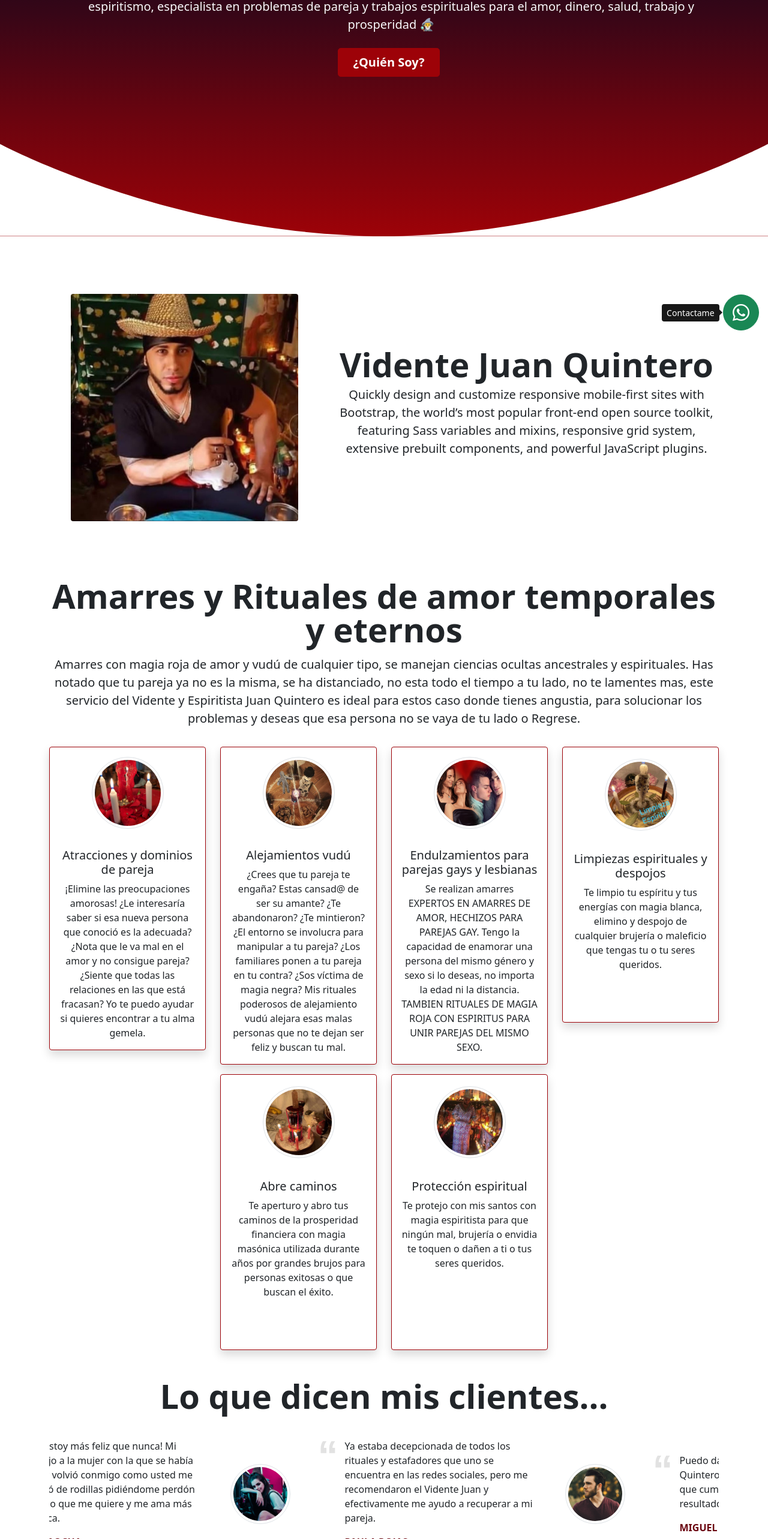
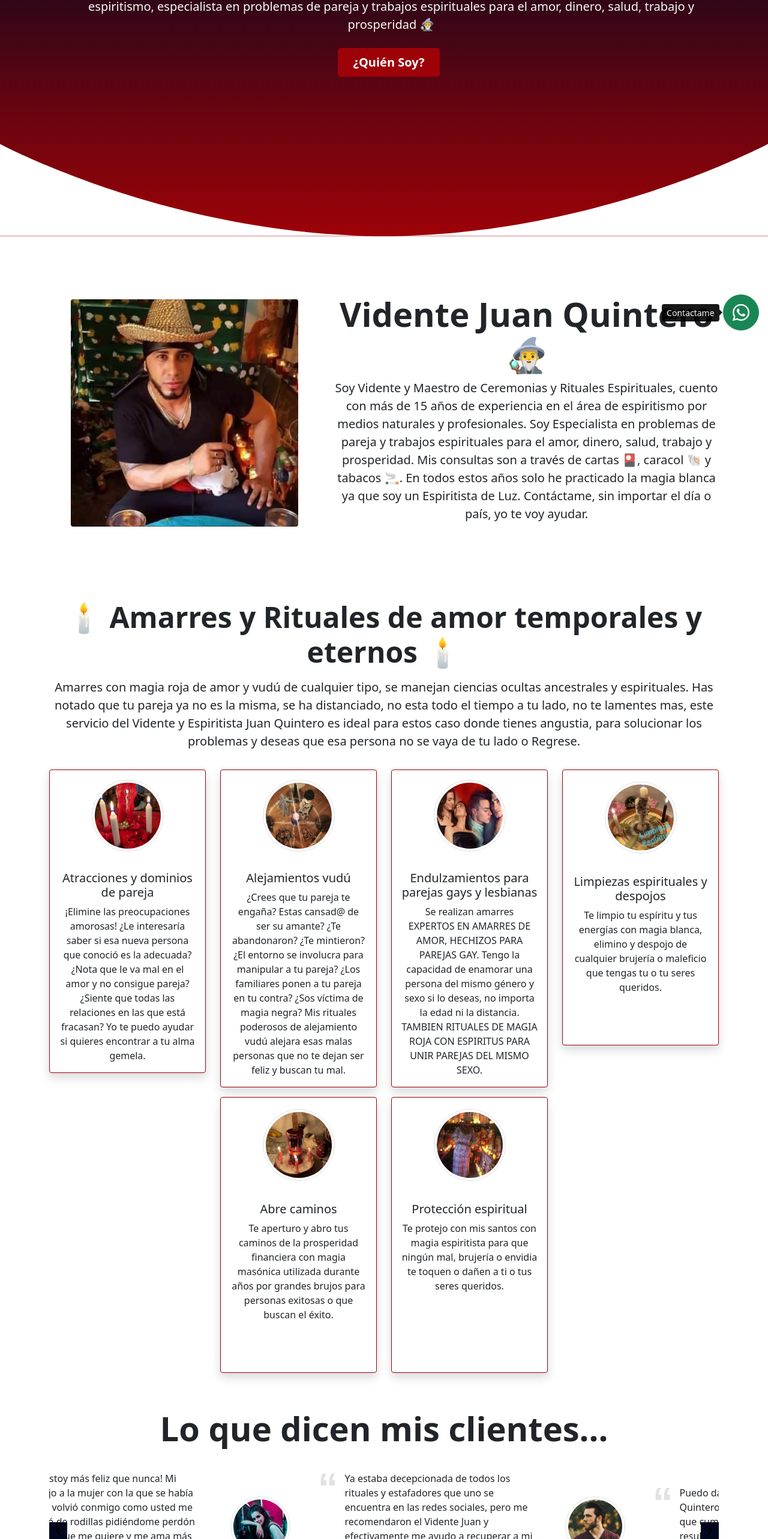
Before and after one commit to codeslator/tarot-espiritual-landing-page, a Vue app: page /#/ in a window 1280 px wide. Shown: the part 234-2800 px from the top of the page at 60% size. Built offline with nearby package versions, Linux system fonts and the light colour scheme.

Commit message:
cambiando mensajes de contenidos del page, agregando nuevo favicon, cambiando archivo de deploy

```diff
--- a/public/index.html
+++ b/public/index.html
@@ -1,12 +1,15 @@
 <!DOCTYPE html>
-<html lang="">
+<html lang="es">
   <head>
     <meta charset="utf-8">
     <meta http-equiv="X-UA-Compatible" content="IE=edge">
     <meta name="viewport" content="width=device-width,initial-scale=1.0">
+    <meta name="description" content="Vidente, Maestro de Ceremonias y Rituales Espirituales, con más de 15 años de experiencia en el área de espiritismo, especialista en problemas de pareja y trabajos espirituales para el amor, dinero, salud, trabajo y prosperidad.">
+    <meta name="keywords" content="vidente jaun quintero, juan quintero, vidente, tarot espiritual, rituales de amor, rituales de dinero, maestro de ceremonia, ceremonia, rituales espirituales, problemas de pareja, rituales de salud, rituales, maestro juan quintero, limpieza de caminos, amarres, abre caminos, vudu, alejamientos vudu, despojos">
     <link rel="icon" href="<%= BASE_URL %>favicon.ico">
     <link rel="stylesheet" href="https://pro.fontawesome.com/releases/v5.10.0/css/all.css" integrity="sha384-AYmEC3Yw5cVb3ZcuHtOA93w35dYTsvhLPVnYs9eStHfGJvOvKxVfELGroGkvsg+p" crossorigin="anonymous"/>
-    <title><%= htmlWebpackPlugin.options.title %></title>
+    <!-- <title><%= htmlWebpackPlugin.options.title %></title> -->
+    <title>Vidente Juan Quintero</title>
   </head>
   <body>
     <noscript>
--- a/src/components/Footer.vue
+++ b/src/components/Footer.vue
@@ -18,7 +18,7 @@
       </li>
     </ul>
     <div class="py-3 d-flex justify-content-center">
-      <span class="text-center text-muted">&copy; {{ new Date().getFullYear() }} - Cuellar Technologies - Codeslator.dev</span>
+      <span class="text-center text-muted">&copy; {{ new Date().getFullYear() }} - Powered by Codeslator.dev</span>
     </div>
   </footer>
 </template>
--- a/src/data/about.js
+++ b/src/data/about.js
@@ -1,5 +1,5 @@
 export const aboutSection = {
   title: 'Vidente Juan Quintero',
-  text: 'Quickly design and customize responsive mobile-first sites with Bootstrap, the world’s most popular front-end open source toolkit, featuring Sass variables and mixins, responsive grid system, extensive prebuilt components, and powerful JavaScript plugins.',
+  text: 'Soy Vidente y Maestro de Ceremonias y Rituales Espirituales, cuento con más de 15 años de experiencia en el área de espiritismo por medios naturales y profesionales. Soy Especialista en problemas de pareja y trabajos espirituales para el amor, dinero, salud, trabajo y prosperidad. Mis consultas son a través de cartas 🎴, caracol 🐚 y tabacos 🚬. En todos estos años solo he practicado la magia blanca ya que soy un Espiritista de Luz. Contáctame, sin importar el día o país, yo te voy ayudar.',
   imageUrl: require('@/assets/tarot.espiritual.jpg'),
 };
--- a/src/data/contacts.js
+++ b/src/data/contacts.js
@@ -16,8 +16,8 @@ export const contactsSection = [
   },
   {
     icon: 'fa fa-envelope',
-    contact: 'tarot.espirutal.amarre@gmail.com',
-    url: 'tarot.espirutal.amarre@gmail.com'
+    contact: 'tarot.espiritual.amarre@gmail.com',
+    url: 'tarot.espiritual.amarre@gmail.com'
   },
 
 ];
--- a/src/views/About.vue
+++ b/src/views/About.vue
@@ -2,7 +2,9 @@
   <section class="about" id="about">
     <div class="container mt-5">
       <div class="row mb-5 align-items-center">
-        <div class="col-sm-12 col-md-5 col-lg-5 d-flex justify-content-center p-5">
+        <div
+          class="col-sm-12 col-md-5 col-lg-5 d-flex justify-content-center p-5"
+        >
           <img
             class="rounded img-fluid"
             :src="section.imageUrl"
@@ -10,8 +12,9 @@
           />
         </div>
         <div class="col-sm-12 col-md-7 col-lg-7 py-5">
-          <h1 class="display-4 fw-bold lh-1 text-center">
-            {{ section.title }}
+          <h1 class="display-4 text-center">
+            <span class="fw-bold lh-1">{{ section.title }}</span>
+            🧙‍♂️
           </h1>
           <p class="lead text-center">
             {{ section.text }}
@@ -23,20 +26,19 @@
 </template>
 
 <script>
-import useData from '@/hooks/useData';
+import useData from "@/hooks/useData";
 
 export default {
-  name: 'Hero',
+  name: "Hero",
   setup() {
     const { aboutSection } = useData();
 
     return {
       section: aboutSection,
     };
-  }
-}
+  },
+};
 </script>
 
 <style>
-
 </style>
--- a/src/views/Contact.vue
+++ b/src/views/Contact.vue
@@ -23,7 +23,7 @@
           :key="index"
         >
           <div class="contact-avatar py-2 d-flex justify-content-center">
-            <a :href="url" class="link contact-icon bg-light text-primary">
+            <a :href="url" class="link contact-icon bg-light text-primary" target="_blank">
               <i class="fa-2x" :class="icon"></i>
             </a>
           </div>
--- a/src/views/Services.vue
+++ b/src/views/Services.vue
@@ -1,7 +1,11 @@
 <template>
   <section class="services" id="services">
-    <div class="container">
-      <h1 class="display-4 fw-bold lh-1 text-center">{{ section.title }}</h1>
+    <div class="container pt-3">
+      <h1 class="display-5 text-center">
+        🕯️
+        <span class="fw-bold lh-1">{{ section.title }}</span>
+        🕯️
+      </h1>
       <p class="lead text-center mt-3">
         {{ section.text }}
       </p>
@@ -20,7 +24,7 @@
 
 <script>
 import { defineAsyncComponent } from "vue";
-import useData from '@/hooks/useData';
+import useData from "@/hooks/useData";
 export default {
   name: "Services",
   components: {
--- a/src/views/Testimonials.vue
+++ b/src/views/Testimonials.vue
@@ -1,6 +1,6 @@
 <template>
   <section class="testimonials" id="testimonials">
-    <div class="container">
+    <div class="container pt-3">
       <h1 class="display-4 fw-bold lh-1 text-center">
         {{ testimonialSection.title }}
       </h1>
@@ -9,17 +9,20 @@
       </p>
       <div class="row py-3 mb-5 mt-2">
         <div class="col-12">
-          <carousel :settings="settings" :breakpoints="breakpoints" :wrap-around="true">
+          <carousel
+            :settings="settings"
+            :breakpoints="breakpoints"
+            :wrap-around="true"
+          >
             <slide v-for="(testimony, index) in testimonials" :key="index">
               <div class="carousel__item">
                 <testimonial-card :testimony="testimony" />
               </div>
             </slide>
-            <!-- <template #addons>
+            <template #addons>
               <navigation />
-            </template> -->
+            </template>
           </carousel>
-
         </div>
       </div>
     </div>
@@ -28,8 +31,7 @@
 
 <script>
 import { defineAsyncComponent } from "vue";
-import { Carousel, Slide } from "vue3-carousel";
-// import { useWindowSize } from "vue-window-size";
+import { Carousel, Slide, Navigation } from "vue3-carousel";
 import useData from "@/hooks/useData";
 import "vue3-carousel/dist/carousel.css";
 export default {
@@ -37,25 +39,22 @@ export default {
   components: {
     Carousel,
     Slide,
-    // Pagination,
+    Navigation,
     TestimonialCard: defineAsyncComponent(() =>
       import("@/components/TestimonialCard")
     ),
   },
   setup() {
     const { testimonials, testimonialSection } = useData();
-    // const { width } = useWindowSize();
 
     return {
       testimonials,
       testimonialSection,
-      // smBreakpointSlides: computed(() => width < 576 ? 1 : 2)
       settings: {
         itemsToShow: 1,
         snapAlign: "center",
       },
       breakpoints: {
-        // 700px and up
         576: {
           itemsToShow: 2,
           snapAlign: "center",
@@ -67,10 +66,15 @@ export default {
 </script>
 
 <style>
-.carousel__prev,
-.carousel__next {
-  box-sizing: content-box;
-  border: 5px solid white;
-  background-color: #fff;
+.carousel__prev, .carousel__next {
+  background-color: #03071e;
+}
+@media (max-width: 576px) {
+  .carousel__prev {
+    left: 20px !important;
+  }
+  .carousel__next {
+    right: 20px !important;
+  }
 }
 </style>
```
Also changed, not shown: 2 other files (tests, documents, lock files or other folders).
